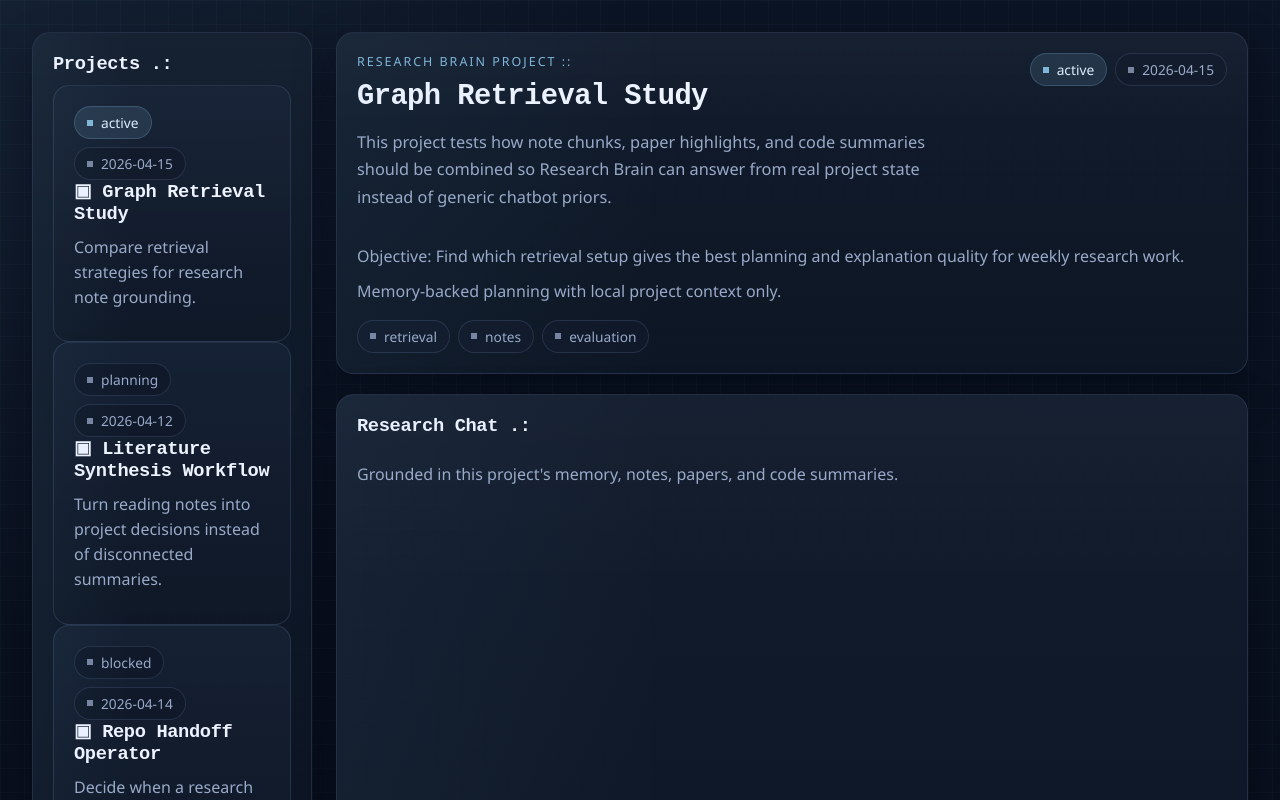
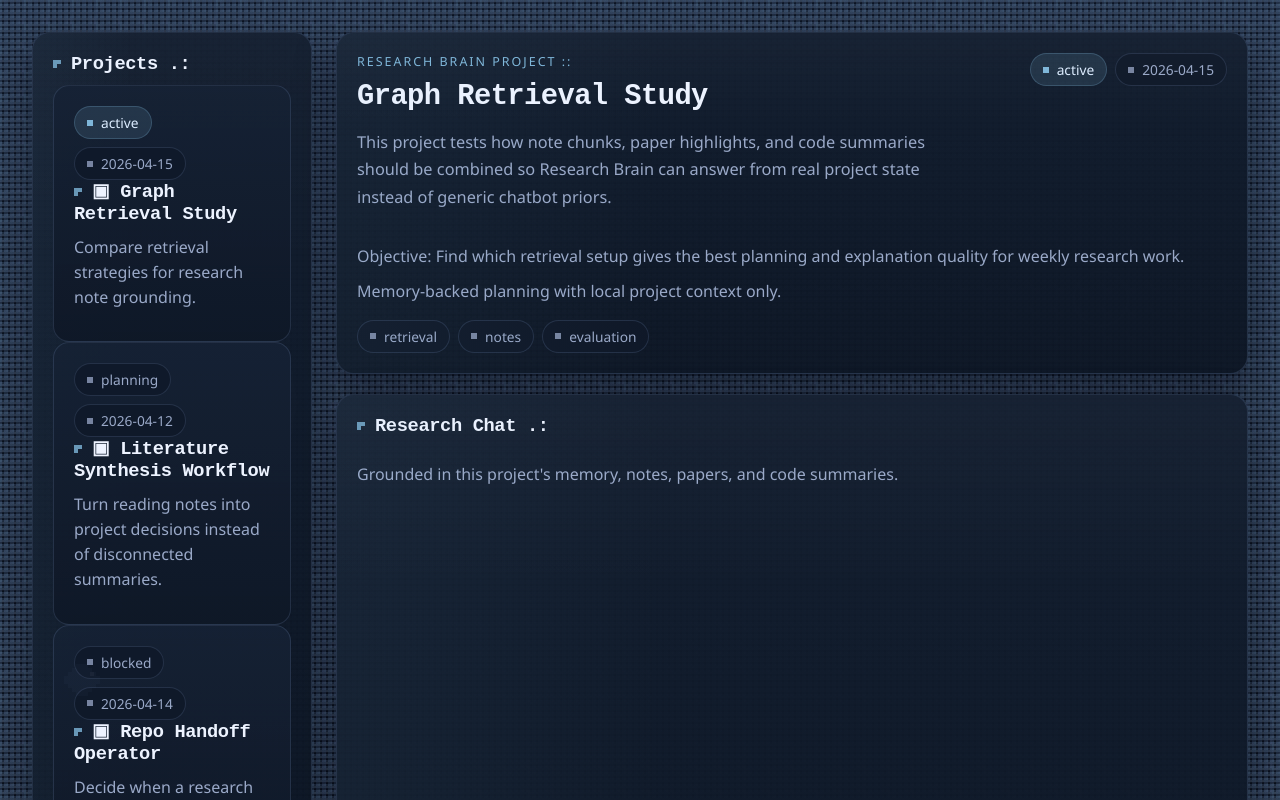
Before and after one commit to mariam-hedgie/research-brain, a Next.js app: page /projects/graph-retrieval in a window 1280 px wide. Shown: the top 800 px of the page. Built offline with nearby package versions, Linux system fonts and the light colour scheme.

Commit message:
trying to fix and improve ux

```diff
--- a/app/globals.css
+++ b/app/globals.css
@@ -17,6 +17,9 @@
   --shadow: 0 18px 42px rgba(2, 7, 17, 0.46);
   --pixel-star: rgba(255, 255, 255, 0.12);
   --pixel-star-soft: rgba(126, 182, 217, 0.14);
+  --pixel-corner: rgba(126, 182, 217, 0.16);
+  --planet-blue: rgba(126, 182, 217, 0.12);
+  --planet-violet: rgba(143, 149, 216, 0.12);
 }
 
 * {
@@ -34,17 +37,38 @@ body {
   margin: 0;
   color: var(--text);
   background:
+    radial-gradient(circle at 12% 14%, transparent 0 18px, rgba(126, 182, 217, 0.08) 18px 20px, transparent 20px),
+    linear-gradient(90deg, rgba(126, 182, 217, 0.1) 0 2px, transparent 2px 4px, rgba(126, 182, 217, 0.1) 4px 6px, transparent 6px),
+    linear-gradient(rgba(126, 182, 217, 0.1) 0 2px, transparent 2px 4px, rgba(126, 182, 217, 0.1) 4px 6px, transparent 6px),
+    radial-gradient(circle at 86% 18%, transparent 0 26px, rgba(143, 149, 216, 0.08) 26px 28px, transparent 28px),
+    linear-gradient(90deg, rgba(143, 149, 216, 0.08) 0 2px, transparent 2px 4px, rgba(143, 149, 216, 0.08) 4px 6px, transparent 6px),
+    linear-gradient(rgba(143, 149, 216, 0.08) 0 2px, transparent 2px 4px, rgba(143, 149, 216, 0.08) 4px 6px, transparent 6px),
     linear-gradient(rgba(126, 182, 217, 0.035) 1px, transparent 1px),
     linear-gradient(90deg, rgba(126, 182, 217, 0.035) 1px, transparent 1px),
     radial-gradient(circle at 14% 18%, var(--pixel-star) 0 1px, transparent 1.5px),
+    radial-gradient(circle at 14.6% 18%, var(--pixel-star) 0 1px, transparent 1.5px),
     radial-gradient(circle at 72% 11%, var(--pixel-star-soft) 0 1px, transparent 1.5px),
+    radial-gradient(circle at 72.5% 11.4%, var(--pixel-star-soft) 0 1px, transparent 1.5px),
     radial-gradient(circle at 84% 32%, rgba(255, 255, 255, 0.1) 0 1px, transparent 1.5px),
+    radial-gradient(circle at 84.4% 32.4%, rgba(255, 255, 255, 0.08) 0 1px, transparent 1.5px),
     radial-gradient(circle at 35% 67%, rgba(126, 182, 217, 0.08) 0 1px, transparent 1.5px),
+    radial-gradient(circle at 35.4% 67.4%, rgba(126, 182, 217, 0.06) 0 1px, transparent 1.5px),
     radial-gradient(circle at 88% 82%, rgba(143, 149, 216, 0.08) 0 1px, transparent 1.5px),
+    radial-gradient(circle at 88.4% 82.4%, rgba(143, 149, 216, 0.06) 0 1px, transparent 1.5px),
+    radial-gradient(circle at 48% 22%, rgba(255, 255, 255, 0.08) 0 1px, transparent 1.5px),
+    radial-gradient(circle at 48.4% 22.3%, rgba(255, 255, 255, 0.06) 0 1px, transparent 1.5px),
+    radial-gradient(circle at 22% 78%, rgba(126, 182, 217, 0.07) 0 1px, transparent 1.5px),
+    radial-gradient(circle at 22.4% 78.3%, rgba(126, 182, 217, 0.05) 0 1px, transparent 1.5px),
     radial-gradient(circle at top left, rgba(126, 182, 217, 0.08), transparent 30%),
     radial-gradient(circle at bottom right, rgba(143, 149, 216, 0.09), transparent 26%),
     linear-gradient(180deg, #0b1424 0%, #060b15 100%);
   background-size:
+    auto,
+    6px 6px,
+    6px 6px,
+    auto,
+    6px 6px,
+    6px 6px,
     24px 24px,
     24px 24px,
     auto,
@@ -59,6 +83,55 @@ body {
     "IBM Plex Sans",
     "Segoe UI",
     sans-serif;
+  position: relative;
+}
+
+body::before,
+body::after {
+  content: "";
+  position: fixed;
+  pointer-events: none;
+  z-index: 0;
+  image-rendering: pixelated;
+}
+
+body::before {
+  top: 10vh;
+  right: 6vw;
+  width: 56px;
+  height: 56px;
+  opacity: 0.34;
+  background:
+    linear-gradient(var(--planet-blue) 0 0) 18px 0/20px 4px no-repeat,
+    linear-gradient(var(--planet-blue) 0 0) 10px 4px/36px 4px no-repeat,
+    linear-gradient(var(--planet-blue) 0 0) 6px 8px/44px 4px no-repeat,
+    linear-gradient(var(--planet-blue) 0 0) 4px 12px/48px 4px no-repeat,
+    linear-gradient(var(--planet-blue) 0 0) 2px 16px/52px 4px no-repeat,
+    linear-gradient(var(--planet-blue) 0 0) 0 20px/56px 4px no-repeat,
+    linear-gradient(var(--planet-blue) 0 0) 2px 24px/52px 4px no-repeat,
+    linear-gradient(var(--planet-blue) 0 0) 4px 28px/48px 4px no-repeat,
+    linear-gradient(var(--planet-blue) 0 0) 8px 32px/40px 4px no-repeat,
+    linear-gradient(var(--planet-blue) 0 0) 12px 36px/32px 4px no-repeat,
+    linear-gradient(var(--planet-blue) 0 0) 18px 40px/20px 4px no-repeat,
+    linear-gradient(rgba(255, 255, 255, 0.18) 0 0) 38px 12px/4px 4px no-repeat;
+}
+
+body::after {
+  bottom: 12vh;
+  left: 5vw;
+  width: 40px;
+  height: 40px;
+  opacity: 0.28;
+  background:
+    linear-gradient(var(--planet-violet) 0 0) 12px 0/12px 4px no-repeat,
+    linear-gradient(var(--planet-violet) 0 0) 8px 4px/20px 4px no-repeat,
+    linear-gradient(var(--planet-violet) 0 0) 4px 8px/28px 4px no-repeat,
+    linear-gradient(var(--planet-violet) 0 0) 0 12px/36px 4px no-repeat,
+    linear-gradient(var(--planet-violet) 0 0) 0 16px/36px 4px no-repeat,
+    linear-gradient(var(--planet-violet) 0 0) 4px 20px/28px 4px no-repeat,
+    linear-gradient(var(--planet-violet) 0 0) 8px 24px/20px 4px no-repeat,
+    linear-gradient(var(--planet-violet) 0 0) 12px 28px/12px 4px no-repeat,
+    linear-gradient(rgba(255, 255, 255, 0.14) 0 0) 26px 8px/4px 4px no-repeat;
 }
 
 a {
@@ -124,6 +197,28 @@ textarea {
   background:
     linear-gradient(180deg, rgba(255, 255, 255, 0.02), transparent 28%),
     linear-gradient(90deg, rgba(126, 182, 217, 0.05), transparent 36%);
+}
+
+.hero-card::after,
+.panel::after,
+.sidebar-card::after,
+.source-card::after,
+.next-step-card::after,
+.project-header::after {
+  content: "";
+  position: absolute;
+  inset: 0;
+  pointer-events: none;
+  background:
+    linear-gradient(var(--pixel-corner) 0 0) 0 0/10px 2px no-repeat,
+    linear-gradient(var(--pixel-corner) 0 0) 0 0/2px 10px no-repeat,
+    linear-gradient(var(--pixel-corner) 0 0) 100% 0/10px 2px no-repeat,
+    linear-gradient(var(--pixel-corner) 0 0) 100% 0/2px 10px no-repeat,
+    linear-gradient(var(--pixel-corner) 0 0) 0 100%/10px 2px no-repeat,
+    linear-gradient(var(--pixel-corner) 0 0) 0 100%/2px 10px no-repeat,
+    linear-gradient(var(--pixel-corner) 0 0) 100% 100%/10px 2px no-repeat,
+    linear-gradient(var(--pixel-corner) 0 0) 100% 100%/2px 10px no-repeat;
+  opacity: 0.7;
 }
 
 .hero-card {
@@ -206,6 +301,7 @@ textarea {
     transform 180ms ease,
     border-color 180ms ease,
     box-shadow 180ms ease;
+  position: relative;
 }
 
 .project-card:hover,
@@ -235,6 +331,24 @@ textarea {
     "SFMono-Regular",
     monospace;
   letter-spacing: -0.02em;
+}
+
+.project-card h3::before,
+.sidebar-card h3::before,
+.next-step-card h3::before,
+.source-card h3::before,
+.panel h3::before {
+  content: "";
+  display: inline-block;
+  width: 8px;
+  height: 8px;
+  margin-right: 10px;
+  vertical-align: middle;
+  background:
+    linear-gradient(var(--accent) 0 0) 0 0/4px 4px no-repeat,
+    linear-gradient(var(--accent) 0 0) 4px 0/4px 4px no-repeat,
+    linear-gradient(var(--accent) 0 0) 0 4px/4px 4px no-repeat;
+  opacity: 0.8;
 }
 
 .project-card p {
```
